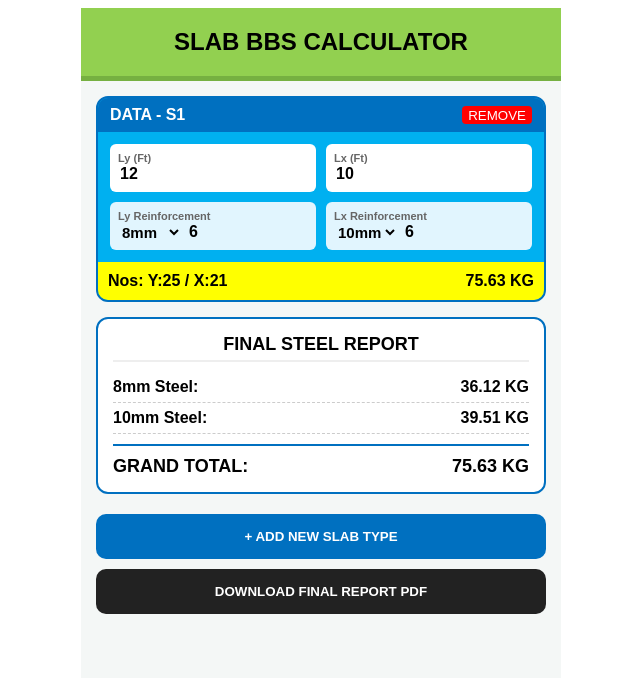
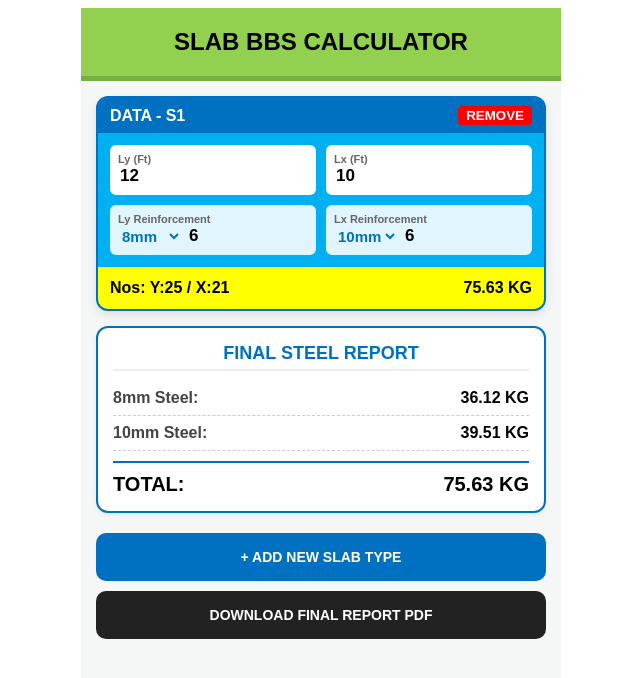
Before and after one commit to Movieeesss/SLAB-BBS, a React (Vite) app: page / in a window 1280 px wide. Shown: the top 678 px of the page, without its empty margins (319-959 px from the left). Built offline with nearby package versions, Linux system fonts and the light colour scheme.

Commit message:
Update SlabBBS.tsx

```diff
--- a/src/SlabBBS.tsx
+++ b/src/SlabBBS.tsx
@@ -44,7 +44,7 @@ export default function SlabBBSCalculator() {
       return { ...r, nosY, nosX, totalKg, weightY, weightX };
     });
 
-    // Diameter-wise Summary Aggregator
+    // Perfect summing for S1, S2, etc.
     const summary: Record<number, number> = { 8: 0, 10: 0, 12: 0, 16: 0, 20: 0, 25: 0 };
     results.forEach(res => {
       summary[parseInt(res.diaY)] += res.weightY;
@@ -64,37 +64,42 @@ export default function SlabBBSCalculator() {
     doc.setFontSize(18);
     doc.text("SLAB BBS FINAL REPORT", 105, 15, { align: "center" });
 
-    // Individual Slab Breakdown Table
+    // 1. Individual Slab Breakdown
     autoTable(doc, {
       startY: 25,
-      head: [['Slab', 'Size (Ft)', 'Ly Reinforcement', 'Lx Reinforcement', 'Total Weight']],
+      head: [['Slab', 'Size (Ft)', 'Ly Reinf.', 'Lx Reinf.', 'Weight']],
       body: computedData.results.map(r => [
         r.tag,
-        `${r.lyFt}' x ${r.lxFt}'`,
-        `${r.diaY}mm @ ${r.spY}"`,
-        `${r.diaX}mm @ ${r.spX}"`,
+        `${r.lyFt}'x${r.lxFt}'`,
+        `${r.diaY}mm@${r.spY}"`,
+        `${r.diaX}mm@${r.spX}"`,
         `${r.totalKg.toFixed(2)} KG`
       ]),
       headStyles: { fillColor: [0, 112, 192] },
       theme: 'grid'
     });
 
-    // Diameter-wise Summary Table
-    const finalY = (doc as any).lastAutoTable.finalY + 10;
+    // 2. Diameter-wise Summary Table (Fixing TS2322)
+    const finalY = (doc as any).lastAutoTable.finalY + 15;
     doc.text("FINAL STEEL SUMMARY", 14, finalY);
 
-    const summaryRows = Object.entries(computedData.summary)
+    const summaryBody: any[] = Object.entries(computedData.summary)
       .filter(([_, kg]) => kg > 0)
       .map(([dia, kg]) => [`${dia}mm Rebar`, `${kg.toFixed(2)} KG`]);
 
     const grandTotal = Object.values(computedData.summary).reduce((a, b) => a + b, 0);
-    summaryRows.push([{ content: 'GRAND TOTAL', styles: { fontStyle: 'bold' } }, { content: `${grandTotal.toFixed(2)} KG`, styles: { fontStyle: 'bold' } }]);
+
+    // Adding Grand Total Row correctly for TypeScript
+    summaryBody.push([
+      { content: 'GRAND TOTAL', styles: { fontStyle: 'bold', fillColor: [240, 240, 240] } },
+      { content: `${grandTotal.toFixed(2)} KG`, styles: { fontStyle: 'bold', fillColor: [240, 240, 240] } }
+    ]);
 
     autoTable(doc, {
       startY: finalY + 5,
       head: [['Diameter', 'Total Quantity']],
-      body: summaryRows,
-      headStyles: { fillColor: [146, 208, 80] },
+      body: summaryBody,
+      headStyles: { fillColor: [146, 208, 80], textColor: [0, 0, 0] },
       theme: 'striped'
     });
 
@@ -111,10 +116,10 @@ export default function SlabBBSCalculator() {
         {rows.map((row, idx) => {
           const res = computedData.results[idx];
           return (
-            <div key={row.id} style={{ backgroundColor: '#00b0f0', borderRadius: '12px', border: '2px solid #0070c0', marginBottom: '15px', overflow: 'hidden' }}>
-              <div style={{ backgroundColor: '#0070c0', color: '#fff', padding: '8px 12px', display: 'flex', justifyContent: 'space-between' }}>
+            <div key={row.id} style={{ backgroundColor: '#00b0f0', borderRadius: '12px', border: '2px solid #0070c0', marginBottom: '15px', overflow: 'hidden', boxShadow: '0 4px 10px rgba(0,0,0,0.1)' }}>
+              <div style={{ backgroundColor: '#0070c0', color: '#fff', padding: '8px 12px', display: 'flex', justifyContent: 'space-between', alignItems: 'center' }}>
                 <span style={{ fontWeight: 'bold' }}>DATA - {row.tag}</span>
-                <button onClick={() => setRows(rows.filter(r => r.id !== row.id))} style={{ background: 'red', border: 'none', color: '#fff', borderRadius: '4px', cursor: 'pointer' }}>REMOVE</button>
+                <button onClick={() => setRows(rows.filter(r => r.id !== row.id))} style={{ background: 'red', border: 'none', color: '#fff', borderRadius: '4px', cursor: 'pointer', padding: '2px 8px', fontWeight: 'bold' }}>REMOVE</button>
               </div>
 
               <div style={{ padding: '12px', display: 'grid', gridTemplateColumns: '1fr 1fr', gap: '10px' }}>
@@ -142,7 +147,7 @@ export default function SlabBBSCalculator() {
                 </div>
               </div>
 
-              <div style={{ backgroundColor: '#ffff00', padding: '10px', display: 'flex', justifyContent: 'space-between', fontWeight: '900' }}>
+              <div style={{ backgroundColor: '#ffff00', padding: '12px', display: 'flex', justifyContent: 'space-between', fontWeight: '900', color: '#000' }}>
                 <span>Nos: Y:{res.nosY} / X:{res.nosX}</span>
                 <span>{res.totalKg.toFixed(2)} KG</span>
               </div>
@@ -150,17 +155,16 @@ export default function SlabBBSCalculator() {
           );
         })}
 
-        {/* Professional Summary Card */}
-        <div style={{ background: '#fff', border: '2px solid #0070c0', borderRadius: '12px', padding: '15px', marginBottom: '20px' }}>
-          <h2 style={{ margin: '0 0 10px 0', fontSize: '18px', textAlign: 'center', borderBottom: '2px solid #eee', paddingBottom: '5px' }}>FINAL STEEL REPORT</h2>
+        <div style={{ background: '#fff', border: '2px solid #0070c0', borderRadius: '12px', padding: '15px', marginBottom: '20px', boxShadow: '0 2px 5px rgba(0,0,0,0.05)' }}>
+          <h2 style={{ margin: '0 0 10px 0', fontSize: '18px', textAlign: 'center', color: '#0070c0', borderBottom: '2px solid #eee', paddingBottom: '5px' }}>FINAL STEEL REPORT</h2>
           {Object.entries(computedData.summary).map(([dia, kg]) => kg > 0 && (
-            <div key={dia} style={{ display: 'flex', justifyContent: 'space-between', padding: '6px 0', borderBottom: '1px dashed #ccc' }}>
-              <span style={{ fontWeight: 'bold' }}>{dia}mm Steel:</span>
+            <div key={dia} style={{ display: 'flex', justifyContent: 'space-between', padding: '8px 0', borderBottom: '1px dashed #ccc' }}>
+              <span style={{ fontWeight: 'bold', color: '#444' }}>{dia}mm Steel:</span>
               <span style={{ fontWeight: 'bold' }}>{kg.toFixed(2)} KG</span>
             </div>
           ))}
-          <div style={{ display: 'flex', justifyContent: 'space-between', marginTop: '10px', paddingTop: '10px', borderTop: '2px solid #0070c0', fontWeight: '900', fontSize: '18px' }}>
-            <span>GRAND TOTAL:</span>
+          <div style={{ display: 'flex', justifyContent: 'space-between', marginTop: '10px', paddingTop: '10px', borderTop: '2px solid #0070c0', fontWeight: '900', fontSize: '20px' }}>
+            <span>TOTAL:</span>
             <span>{Object.values(computedData.summary).reduce((a, b) => a + b, 0).toFixed(2)} KG</span>
           </div>
         </div>
@@ -172,12 +176,12 @@ export default function SlabBBSCalculator() {
   );
 }
 
-// Minimalist Styles
+// Minimalist Internal Styles
 const inputBox: React.CSSProperties = { background: '#fff', padding: '8px', borderRadius: '6px' };
 const blueBox: React.CSSProperties = { background: '#e1f5fe', padding: '8px', borderRadius: '6px' };
 const lbl: React.CSSProperties = { fontSize: '11px', fontWeight: 'bold', display: 'block', color: '#666' };
-const inpt: React.CSSProperties = { border: 'none', fontSize: '16px', fontWeight: 'bold', width: '100%', outline: 'none' };
-const inptSmall: React.CSSProperties = { border: 'none', fontSize: '16px', fontWeight: 'bold', width: '40px', background: 'transparent' };
-const sel: React.CSSProperties = { border: 'none', fontWeight: 'bold', background: 'transparent', fontSize: '15px' };
-const btnBlue: React.CSSProperties = { width: '100%', padding: '15px', backgroundColor: '#0070c0', color: '#fff', border: 'none', borderRadius: '10px', fontWeight: 'bold', cursor: 'pointer', marginBottom: '10px' };
-const btnBlack: React.CSSProperties = { width: '100%', padding: '15px', backgroundColor: '#222', color: '#fff', border: 'none', borderRadius: '10px', fontWeight: 'bold', cursor: 'pointer' };
+const inpt: React.CSSProperties = { border: 'none', fontSize: '17px', fontWeight: '900', width: '100%', outline: 'none' };
+const inptSmall: React.CSSProperties = { border: 'none', fontSize: '17px', fontWeight: '900', width: '50px', background: 'transparent', outline: 'none' };
+const sel: React.CSSProperties = { border: 'none', fontWeight: '900', background: 'transparent', fontSize: '15px', color: '#0070c0' };
+const btnBlue: React.CSSProperties = { width: '100%', padding: '16px', backgroundColor: '#0070c0', color: '#fff', border: 'none', borderRadius: '10px', fontWeight: '900', cursor: 'pointer', marginBottom: '10px', fontSize: '14px' };
+const btnBlack: React.CSSProperties = { width: '100%', padding: '16px', backgroundColor: '#222', color: '#fff', border: 'none', borderRadius: '10px', fontWeight: '900', cursor: 'pointer', fontSize: '14px' };
```
